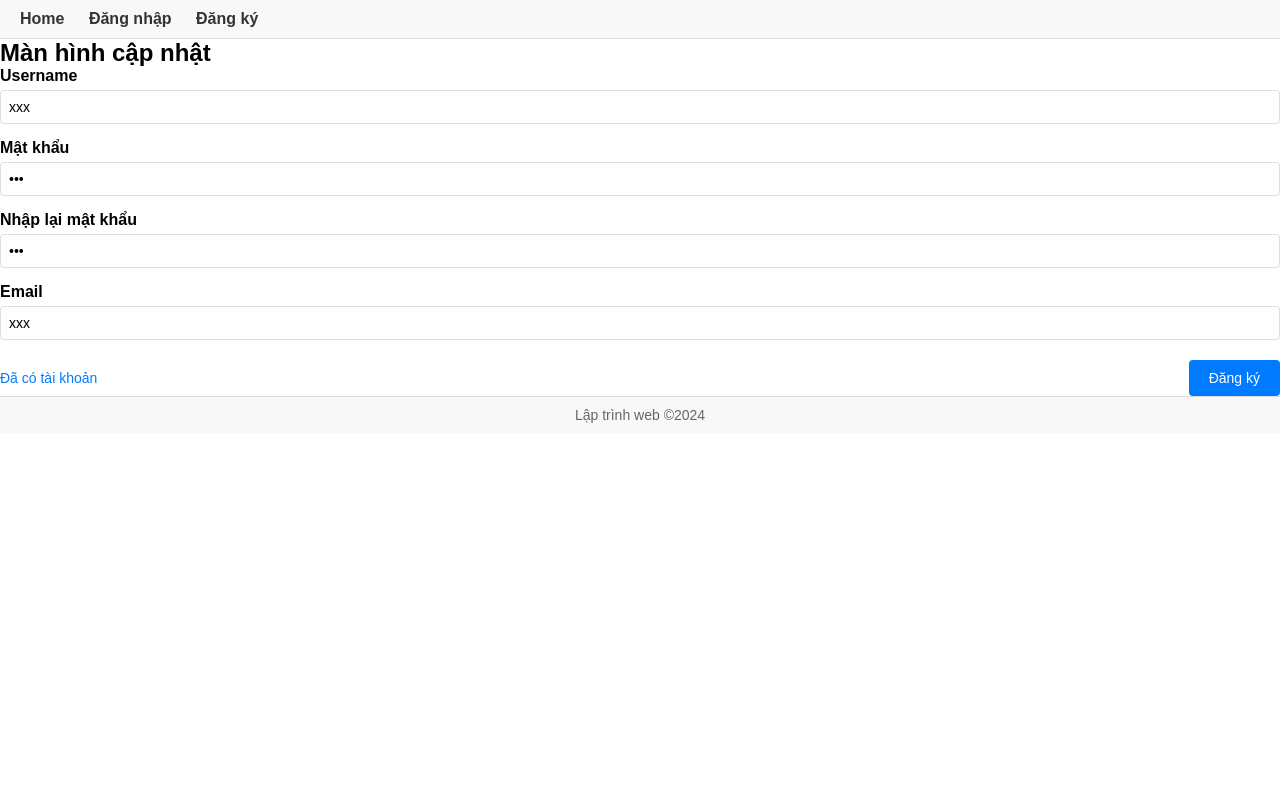
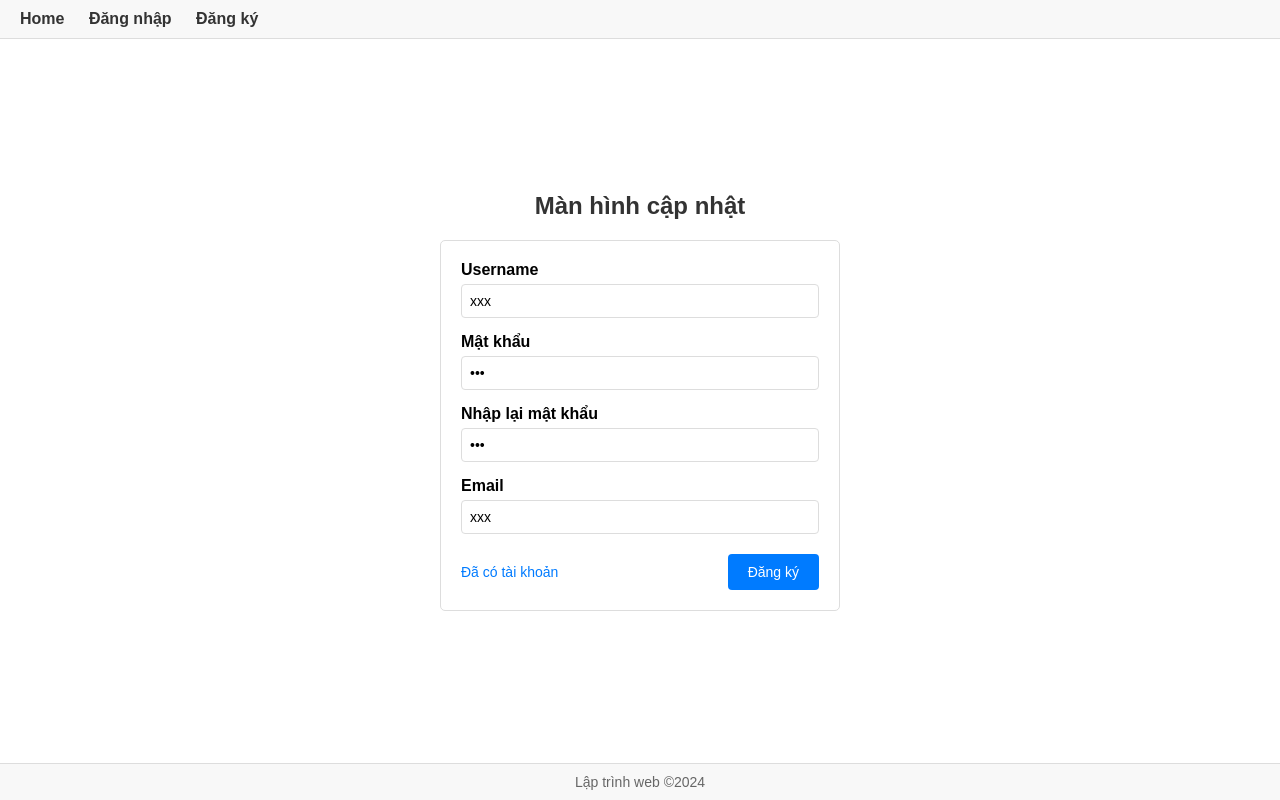
Before and after one commit to nguyennguyen777/laptrinhweb, a plain HTML site: page public/update.html in a window 1280 px wide. Drawn offline with Linux system fonts and the light colour scheme.

```diff
--- a/public/update.html
+++ b/public/update.html
@@ -17,9 +17,9 @@
     </nav>
 
     <!-- Register Form -->
-    <div class="register-container">
+    <div class="login-container">
         <h2>Màn hình cập nhật</h2>
-        <form class="register-form">
+        <form class="login-form">
             <div class="form-group">
                 <label for="username">Username</label>
                 <input type="text" id="username" name="username" value="xxx" required>
```
